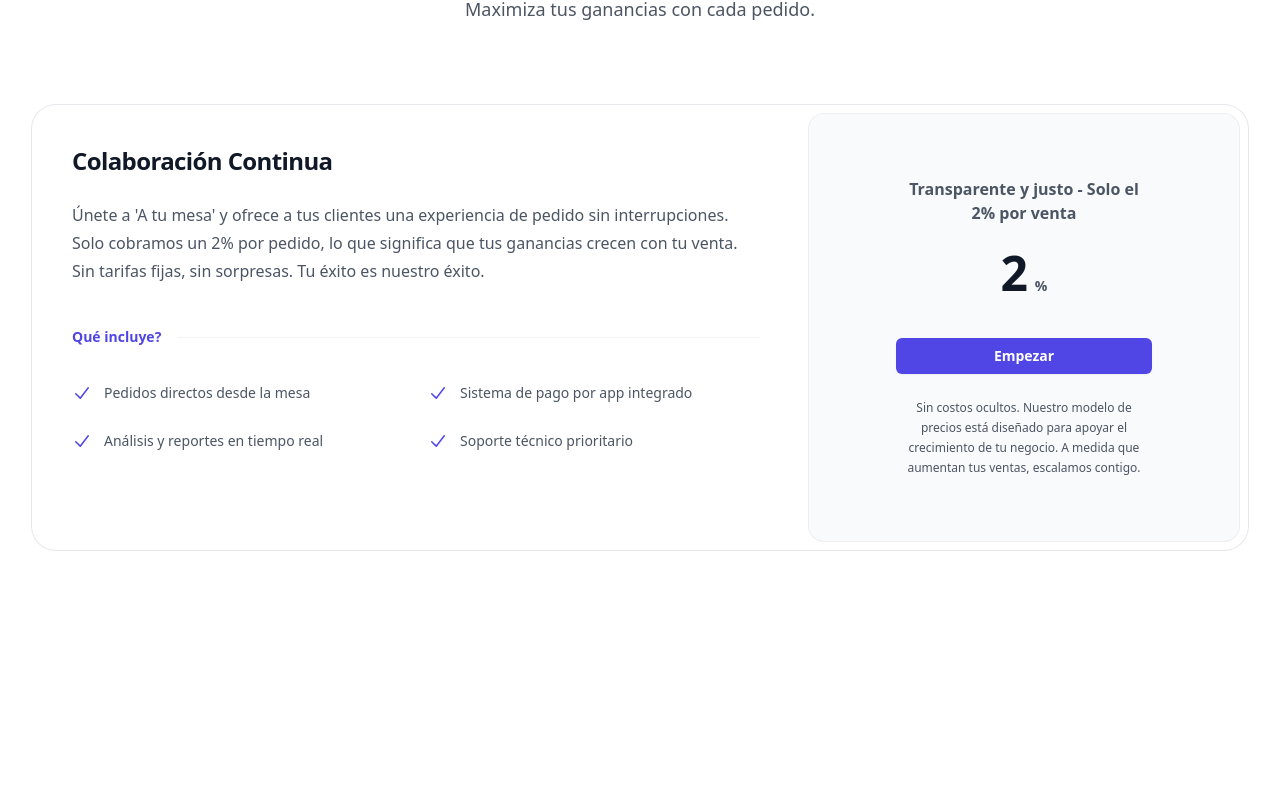
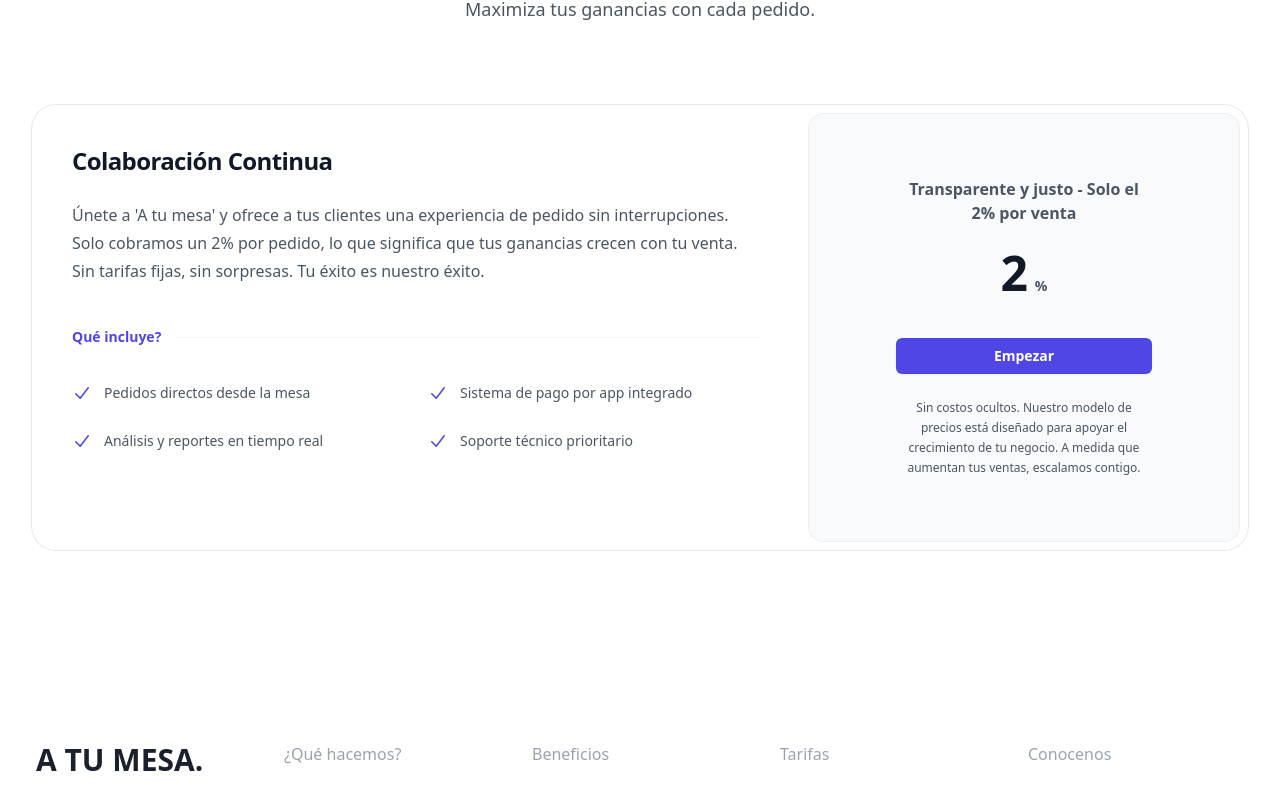
Before and after one commit to RamiroPeidro/Atumesa, a React (Create React App) app: page / in a window 1280 px wide. Shown: the part 3331-4141 px from the top of the page. Before the commit the page ends 4009 px from the top, so only its background shows below. Built offline with nearby package versions, Linux system fonts and the light colour scheme.

Commit message:
se agrega footer

```diff
--- a/src/App.js
+++ b/src/App.js
@@ -6,6 +6,7 @@
 import Hero2 from './components/common/Hero2/Hero2'
 import Empresas from './components/common/Empresas/Empresas';
 import Stats from './components/common/Stats/Stats';
+import Footer from './components/common/Footer/Footer';
 
 export default function App() {
   return (
@@ -16,6 +17,7 @@
       {/* <Empresas></Empresas> */}
       <Stats></Stats>
       <Tarifas></Tarifas>
+      <Footer></Footer>
     </div>
   )
 }
--- /dev/null
+++ b/src/components/common/Footer/Footer.jsx
@@ -0,0 +1,29 @@
+import React from 'react';
+
+const Footer = () => {
+  return (
+    <div className='max-w-[1240px] mx-auto py-16 px-4 grid grid-cols-1 lg:grid-cols-5 gap-8 text-gray-300'>
+      <div>
+        <h1 className='text-3xl font-bold text-[#1A202C]'>A TU MESA.</h1>
+      </div>
+      <div className='flex flex-col justify-between'>
+        <h6 className='font-medium text-gray-400'>¿Qué hacemos?</h6>
+        {/* Contenido adicional para esta sección */}
+      </div>
+      <div className='flex flex-col justify-between'>
+        <h6 className='font-medium text-gray-400'>Beneficios</h6>
+        {/* Contenido adicional para esta sección */}
+      </div>
+      <div className='flex flex-col justify-between'>
+        <h6 className='font-medium text-gray-400'>Tarifas</h6>
+        {/* Contenido adicional para esta sección */}
+      </div>
+      <div className='flex flex-col justify-between'>
+        <h6 className='font-medium text-gray-400'>Conocenos</h6>
+        {/* Contenido adicional para esta sección */}
+      </div>
+    </div>
+  );
+};
+
+export default Footer;
```
